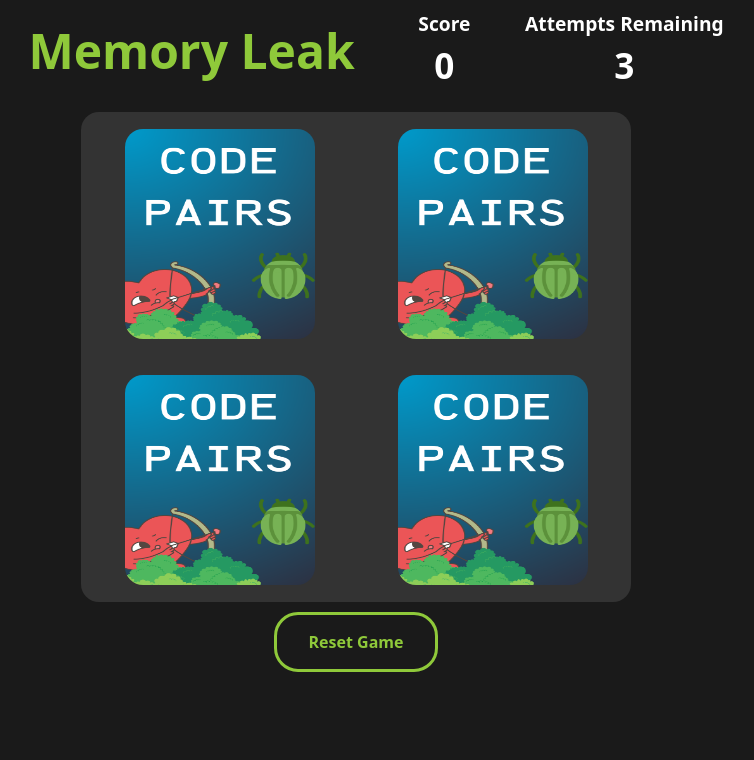
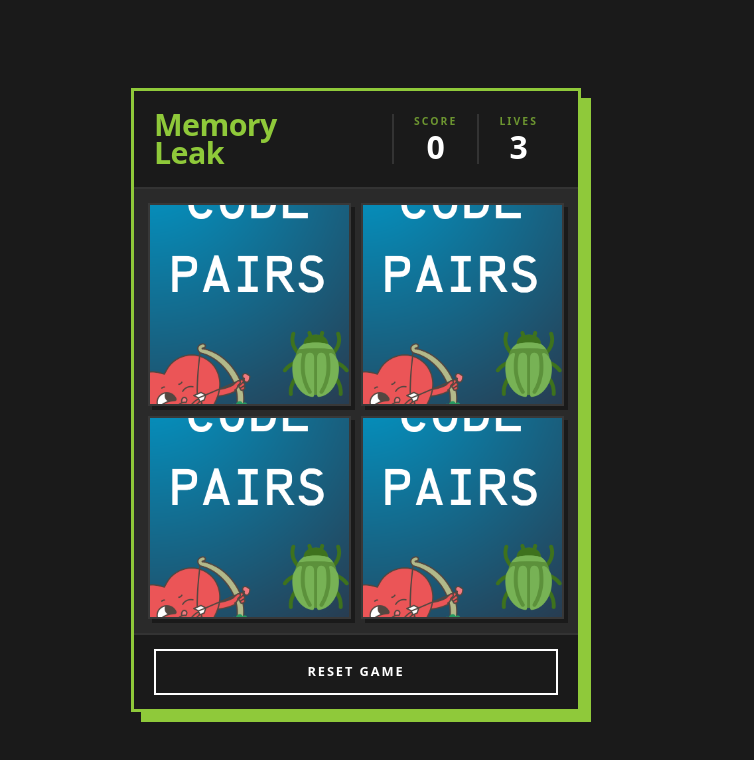
Before and after one commit to Robotbino/CodePairs, an Angular app: page /sandBox in a window 1280 px wide. Shown: the top 760 px of the page, without its empty margins (284-1038 px from the left). Built offline with nearby package versions, Linux system fonts and the light colour scheme.

Commit message:
Look and Feek redesign for more brutalist design language

```diff
--- a/src/Pages/home/home.component.html
+++ b/src/Pages/home/home.component.html
@@ -1,21 +1,9 @@
 <div class="home-container">
-      <div class="card">
-        <h5 class="card-title">
-          Code Pairs
-        </h5>
-        <h6>
-          Debugging your Memory
-        </h6>
-
-        <div>
-          <button
-            [routerLink]="'/difficultySelector'"
-            class="btn-home"
-          >
-            Play
-          </button>
-        </div>
-
-    </div>
+  <div class="home-panel">
+    <p class="home-eyebrow">Memory Card Game</p>
+    <h1 class="home-title">Memory<br>Leak</h1>
+    <p class="home-subtitle">Debugging your memory</p>
+    <button [routerLink]="'/difficultySelector'" class="btn-home">Play</button>
+  </div>
 </div>
 <router-outlet></router-outlet>
--- a/src/Pages/sand-box/sand-box.component.css
+++ b/src/Pages/sand-box/sand-box.component.css
@@ -1,113 +1,160 @@
+* {
+  padding: 0;
+  margin: 0;
+  box-sizing: border-box;
+}
+
+/* ── Page layout ── */
+
+.sandbox-layout {
+  display: flex;
+  justify-content: center;
+  align-items: center;
+  min-height: 100vh;
+  padding: 24px;
+}
+
+.game-container {
+  display: flex;
+  flex-direction: column;
+  border: 3px solid #8FC93A;
+  box-shadow: 10px 10px 0 #8FC93A;
+}
+
+/* ── Header ── */
+
+.game-header {
+  display: flex;
+  justify-content: space-between;
+  align-items: center;
+  padding: 20px 20px;
+  background-color: #1a1a1a;
+  border-bottom: 2px solid #333333;
+}
+
+.game-title {
+  font-size: 1.9em;
+  font-weight: 900;
+  color: #8FC93A;
+  line-height: 0.92;
+  letter-spacing: -0.02em;
+}
+
+.game-stats {
+  display: flex;
+  gap: 0;
+}
+
+.stat {
+  display: flex;
+  flex-direction: column;
+  align-items: center;
+  padding: 0 20px;
+  border-left: 2px solid #333333;
+}
+
+.stat-label {
+  font-size: 0.65em;
+  font-weight: 700;
+  color: #8FC93A;
+  letter-spacing: 0.2em;
+  text-transform: uppercase;
+  opacity: 0.7;
+}
+
+.stat-value {
+  font-size: 2em;
+  font-weight: 900;
+  color: #ffffff;
+  line-height: 1.1;
+}
+
+/* ── Game board ── */
 
 .game-board {
   display: grid;
-  grid-template-columns: repeat(auto-fill, minmax(var(--card-width, 120px), 1fr));
-  gap: 16px;
-  padding: 10px;
-  background-color: #333333;
-  border-radius: 18px;
+  grid-template-columns: repeat(var(--grid-cols, 2), 1fr);
+  grid-auto-rows: 1fr;
+  aspect-ratio: 1 / 1;
+  width: 100%;
+  gap: 10px;
+  padding: 14px;
+  background-color: #2a2a2a;
   perspective: 1000px;
-  justify-items: center;
-  align-content: center;
 }
 
-* {
-  padding: 0px;
-  margin: 0px;
-}
-.score{
+/* ── Cards ── */
+
+.flip-card {
+  width: 100%;
+  height: 100%;
   display: flex;
-  flex-direction: row;
-  justify-content: space-between;
-  align-items: center;
-  gap: 10px;
-  width:800px;
-  padding:  10px 10px;
+  background-color: transparent;
+  perspective: 1000px;
+  cursor: pointer;
+  overflow: hidden;
+  border-radius: 0;
+  box-shadow: 4px 4px 0 #1a1a1a;
+  transition: box-shadow 0.08s, transform 0.08s;
 }
 
-.uiGrid {
+.flip-card:not(.flipped):hover {
+  transform: translate(-2px, -2px);
+  box-shadow: 6px 6px 0 #8FC93A;
+}
+
+.flip-card-inner {
+  position: relative;
+  width: 100%;
+  height: 100%;
+  text-align: center;
+  transition: transform 0.55s cubic-bezier(0.4, 0, 0.2, 1);
+  transform-style: preserve-3d;
+}
+
+.flip-card.flipped .flip-card-inner {
+  transform: rotateY(180deg);
+}
+
+.flip-card-front,
+.flip-card-back {
+  position: absolute;
+  width: 100%;
+  height: 100%;
+  border-radius: 0;
+  -webkit-backface-visibility: hidden;
+  backface-visibility: hidden;
   display: flex;
-  flex-direction: column;
-  justify-content: space-evenly;
-  align-items: center;
-  gap: 10px;
-}
-.StatLabel{
-  display: flex;
-  color: white;
-  font-weight: bolder;
-  text-align: center;
-  font-size: 1.2em;
-  justify-content: flex-end;
+  justify-content: center;
   align-items: center;
 }
 
-.columnCard {
-  display: flex;
+.flip-card-front {
+  background-color: #1e1e1e;
+  background-image: repeating-linear-gradient(
+    45deg,
+    transparent,
+    transparent 12px,
+    rgba(143, 201, 58, 0.06) 12px,
+    rgba(143, 201, 58, 0.06) 13px
+  );
+  border: 2px solid #383838;
+}
+
+.flip-card-back {
+  padding: 20px;
+  background-color: #8FC93A;
   color: white;
-  text-align: center;
-  font-weight: bolder;
-  font-size: 2.2em;
-  justify-content: center;
-  align-items: center;
+  transform: rotateY(180deg);
 }
+
 .imgCardBack {
   height: 100%;
   width: 100%;
   -webkit-backface-visibility: hidden;
   backface-visibility: hidden;
+  object-fit: cover;
 }
-.stage {
-  display: flex;
-  flex-direction: column;
-  justify-content: center;
-  padding-top: 0px;
-  align-items: center;
-}
-
-
-.card {
-  padding: 5px;
-  border-radius: 8px;
-  background-color: white;
-  box-shadow: 0 4px 8px rgba(0, 0, 0, 0.1);
-  transition: 0.3s;
-  display: flex;
-  flex-direction: column;
-  align-items: center;
-  background-color: transparent;
-  width: 200px;
-  height: 200px;
-}
-
-.card:hover {
-  box-shadow: 0 8px 16px 0 rgba(0, 0, 0, 0.6);
-}
-.MyTitle{
-  display: inline-flex;
-  font-size:3em;
-  color: #8FC93A;
-  font-weight: bolder;
-  margin-left: 1.3em;
-  text-align: left;
-}
-
-
-.resetButton{
-  display: flex;
-  justify-self: center;
-  align-self: center;
-  background-color: inherit;
-  border: 3px solid #8FC93A;
-  color: #8FC93A;
-  font-weight: 900;
-  padding: 15px 32px;
-  text-align: center;
-  border-radius: 24px;
-  display: inline-block;
-  font-size: 16px;
-}
-
 
 .card-icon {
   display: flex;
@@ -120,66 +167,38 @@
 .card-icon svg {
   width: 100%;
   height: 100%;
-  fill: white;
-}
-/* ------Animate rotation---- */
-
-/* Card container styling */
-.flip-card {
-  display: flex;
-  background-color: transparent;
-  perspective: 1000px;
-  cursor: pointer;
-  overflow: hidden;
-  margin: 10px;
-  z-index: 2;
-  border-radius: 18px;
+  fill: #1a1a1a;
 }
 
-.flip-card-inner {
-  position: relative;
-  width: 100%;
-  height: 100%;
-  text-align: center;
-  transition: transform 0.6s;
-  transform-style: preserve-3d;
-  box-shadow: 0 4px 8px 0 rgba(0,0,0,0.2);
+/* ── Footer ── */
+
+.game-footer {
+  background-color: #1a1a1a;
+  border-top: 2px solid #333333;
+  padding: 14px 20px;
 }
 
-.flip-card.flipped .flip-card-inner {
-  transform: rotateY(180deg);
-  transition: transform 1;
+.resetButton {
+  width: 100%;
+  height: 46px;
+  border: 2px solid #ffffff;
+  border-radius: 0;
+  background-color: transparent;
+  color: #ffffff;
+  font-weight: 900;
+  font-size: 0.8em;
+  letter-spacing: 0.15em;
+  text-transform: uppercase;
+  cursor: pointer;
+  transition: background-color 0.08s, color 0.08s;
 }
 
-
-.flip-card-front, .flip-card-back {
-  position: absolute;
-  width: 100%;
-  height: 100%;
-  border-radius: 18px;
-  -webkit-backface-visibility: hidden;
-  backface-visibility: hidden;
-  display: flex;
-  justify-content: center;
-  align-items: center;
-  object-fit: contain;
+.resetButton:hover {
+  background-color: #ffffff;
+  color: #1a1a1a;
 }
 
-.flip-card-front {
-  background-color: #bbb;
-  color: black;
+.resetButton:active {
+  background-color: #cccccc;
+  color: #1a1a1a;
 }
-
-.flip-card-back {
-  padding: 20px;
-  background-color: #8FC93A;
-  color: white;
-  transform: rotateY(180deg);
-  transition: transform 1s;
-}
-
-.flip-card-front:active,
-.flip-card-back:active {
-  transform: scale(0.97);
-  transition: transform .2s;
-}
--- a/src/Pages/sand-box/sand-box.component.html
+++ b/src/Pages/sand-box/sand-box.component.html
@@ -1,44 +1,37 @@
-<div class="uiGrid">
-  <div class="score">
-    <h1 class="MyTitle">Memory Leak </h1>
-    <div style="display:flex; gap:10px; width:350px; justify-content: space-around;">
-      <div>
-        <div class="StatLabel">
-          Score
+<div class="sandbox-layout">
+  <div class="game-container" [style.width.px]="gridWidth">
+
+    <header class="game-header">
+      <h1 class="game-title">Memory<br>Leak</h1>
+      <div class="game-stats">
+        <div class="stat">
+          <span class="stat-label">Score</span>
+          <span class="stat-value">{{currentPlayer.score}}</span>
         </div>
-        <div class="columnCard">
-          {{currentPlayer.score}}
+        <div class="stat">
+          <span class="stat-label">Lives</span>
+          <span class="stat-value">{{currentPlayer.attemptsRemaining}}</span>
         </div>
       </div>
-      <div>
-        <div class="StatLabel">
-          Attempts Remaining
-        </div>
-        <div class="columnCard">
-          {{currentPlayer.attemptsRemaining}}
-        </div>
-      </div>
-    </div>
-  </div>
+    </header>
 
-  <div class="game-board" [style.width.px]="gridWidth" [style.height.px]="gridHeight"
-    [style.--card-width.px]="cardWidth">
-    <div *ngFor="let card of cards" (click)="handleCardClick(card)" class="flip-card" [class.flipped]="card.isFlipped"
-      [style.width.px]="cardWidth" [style.height.px]="cardHeight">
-      <div class="flip-card-inner">
-        <div class="flip-card-front">
-          <!-- Backside of card -->
-          <img [src]="card.backside" alt="Card Back" class="imgCardBack">
-        </div>
-        <div class="flip-card-back">
-          <!-- Front side (icon) of card -->
-          <div class="card-icon" [innerHTML]="card.source"></div>
+    <div class="game-board" [style.--grid-cols]="gridCols">
+      <div *ngFor="let card of cards" (click)="handleCardClick(card)" class="flip-card" [class.flipped]="card.isFlipped">
+        <div class="flip-card-inner">
+          <div class="flip-card-front">
+            <img [src]="card.backside" alt="Card Back" class="imgCardBack">
+          </div>
+          <div class="flip-card-back">
+            <div class="card-icon" [innerHTML]="card.source"></div>
+          </div>
         </div>
       </div>
     </div>
 
+    <footer class="game-footer">
+      <button class="resetButton" (click)="resetGame()">Reset Game</button>
+    </footer>
+
   </div>
-
-  <button class="resetButton" (click)="resetGame()">Reset Game</button>
-
-  <router-outlet></router-outlet>
+</div>
+<router-outlet></router-outlet>
--- a/src/Pages/sand-box/sand-box.component.ts
+++ b/src/Pages/sand-box/sand-box.component.ts
@@ -28,12 +28,9 @@ export class SandBoxComponent implements OnInit {
   cards: Card[] = [];
   currentPlayer!: Stats;
   lockBoard = false;
-  //To control grid Dimensions
-  gridHeight = 700
-  gridWidth = 600;
-  //To control card Dimensions
-  cardWidth = 180;
-  cardHeight = 250;
+  gridWidth = 450;
+  gridCols = 2;
+
   constructor(private gameService: GamelogicService) {}
 
 
@@ -41,19 +38,13 @@ export class SandBoxComponent implements OnInit {
     //Start the game
     this.gameService.initializeGame();
 
-    this.gameService.cardDimension$.subscribe(myDimensions=>{
-      this.cardHeight=myDimensions.height;
-      this.cardWidth=myDimensions.width;
-    }
-    )
-    this.gameService.gridWidth$.subscribe(mywidth=>{
-      this.gridWidth=mywidth;
-    })
-     this.gameService.gridHeight$.subscribe(myheight=>{
-      this.gridHeight=myheight;
-    })
-    console.log("This is the width"+this.gridWidth);
-    console.log("This is the height"+this.gridHeight);
+    this.gameService.gridWidth$.subscribe(mywidth => {
+      this.gridWidth = mywidth;
+    });
+
+    this.gameService.gridCols$.subscribe(cols => {
+      this.gridCols = cols;
+    });
     //Subscriber to the cards Observable
     this.gameService.cards$.subscribe(updatedCards => {
       this.cards = updatedCards;
```
Also changed, not shown: src/Pages/difficulty-selector/difficulty-selector.component.css (+75 -9 lines), src/Pages/difficulty-selector/difficulty-selector.component.html (+17 -30 lines), src/Pages/home/home.component.css (+68 -16 lines), src/app/gamelogic.service.ts (+14 -15 lines).
